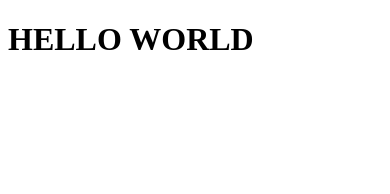
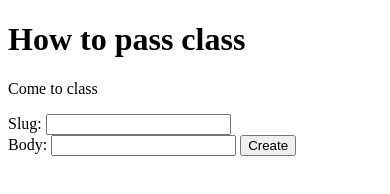
Before and after one commit to j-piland/milestone3, a plain HTML site: page milestone3-app/www/index.html in a window 390 px wide. Drawn offline with Linux system fonts and the light colour scheme; some packages are replaced by stand-ins of ours.

Commit message:
First form addition

```diff
--- a/milestone3-app/www/index.html
+++ b/milestone3-app/www/index.html
@@ -38,6 +38,12 @@
     <body>
         <div id="container">
         </div>
+        <form id='entryForm'>
+          Slug: <input id ='slug' type='text'>
+          <br/>
+          Body: <input id ='body' type='text'>
+          <button id='submit'>Create</button>
+        </form>
         <script type="text/javascript" src="cordova.js"></script>
         <script type="text/javascript" src="js/index.js"></script>
     </body>
--- a/milestone3-app/www/js/index.js
+++ b/milestone3-app/www/js/index.js
@@ -16,6 +16,9 @@
  * specific language governing permissions and limitations
  * under the License.
  */
+
+var events = [{slug: "How to pass class",
+                body: "Come to class"}];
 var app = {
     // Application Constructor
     initialize: function() {
@@ -39,7 +42,15 @@ var app = {
     render: function(id) {
       var containerElement = document.getElementById(id);
 
-      containerElement.innerHTML = '<h1>HELLO WORLD</h1>';
+      var html = '';
+
+      for(var i=0; i<events.length; i++)
+      {
+        html += '<h1>' + events[i].slug + '</h1>' +
+        '<p>' + events[i].body + '</p>';
+      }
+
+      containerElement.innerHTML = html;
       //var parentElement = document.getElementById(id);
       //var listeningElement = parentElement.querySelector('.listening');
       //var receivedElement = parentElement.querySelector('.received');
```
